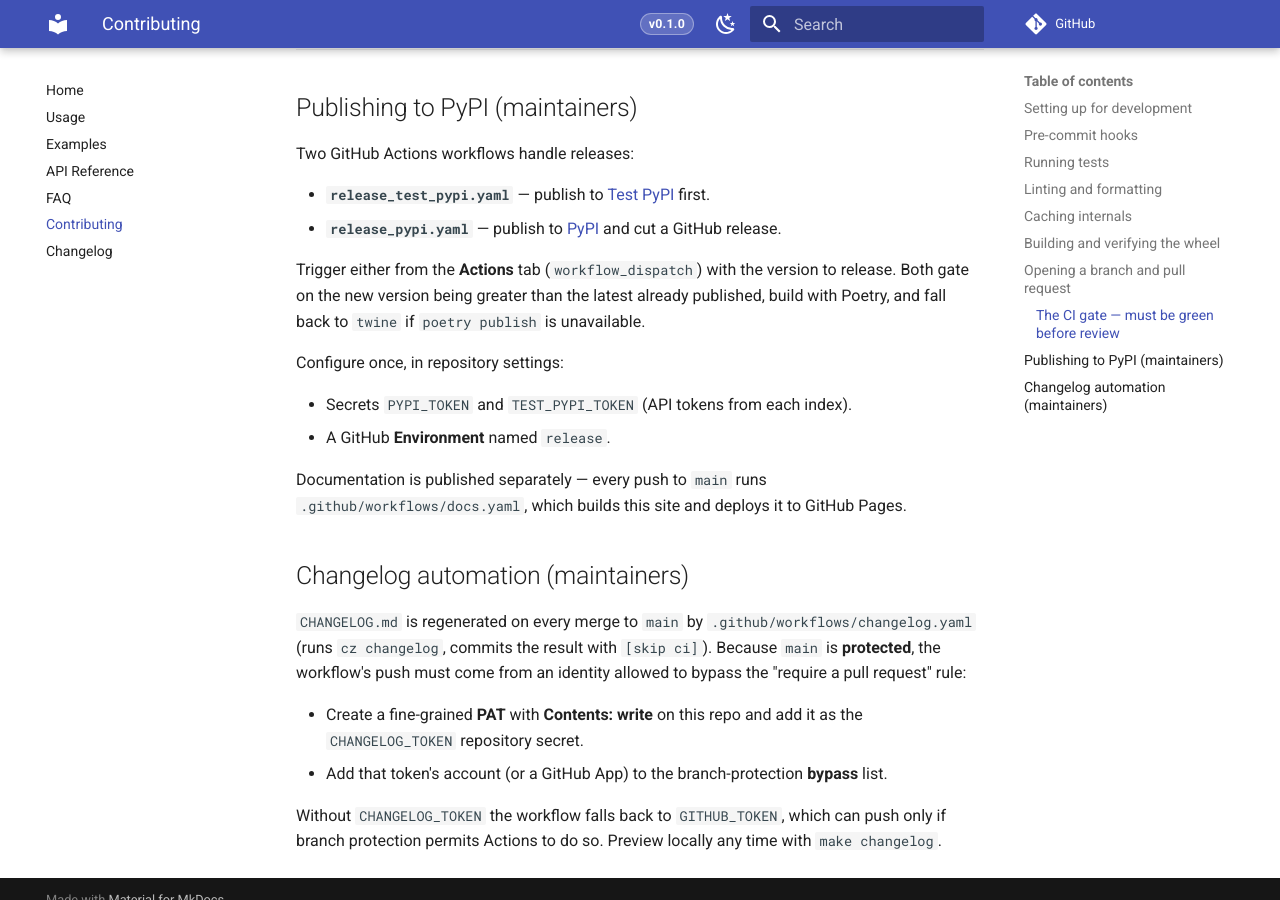
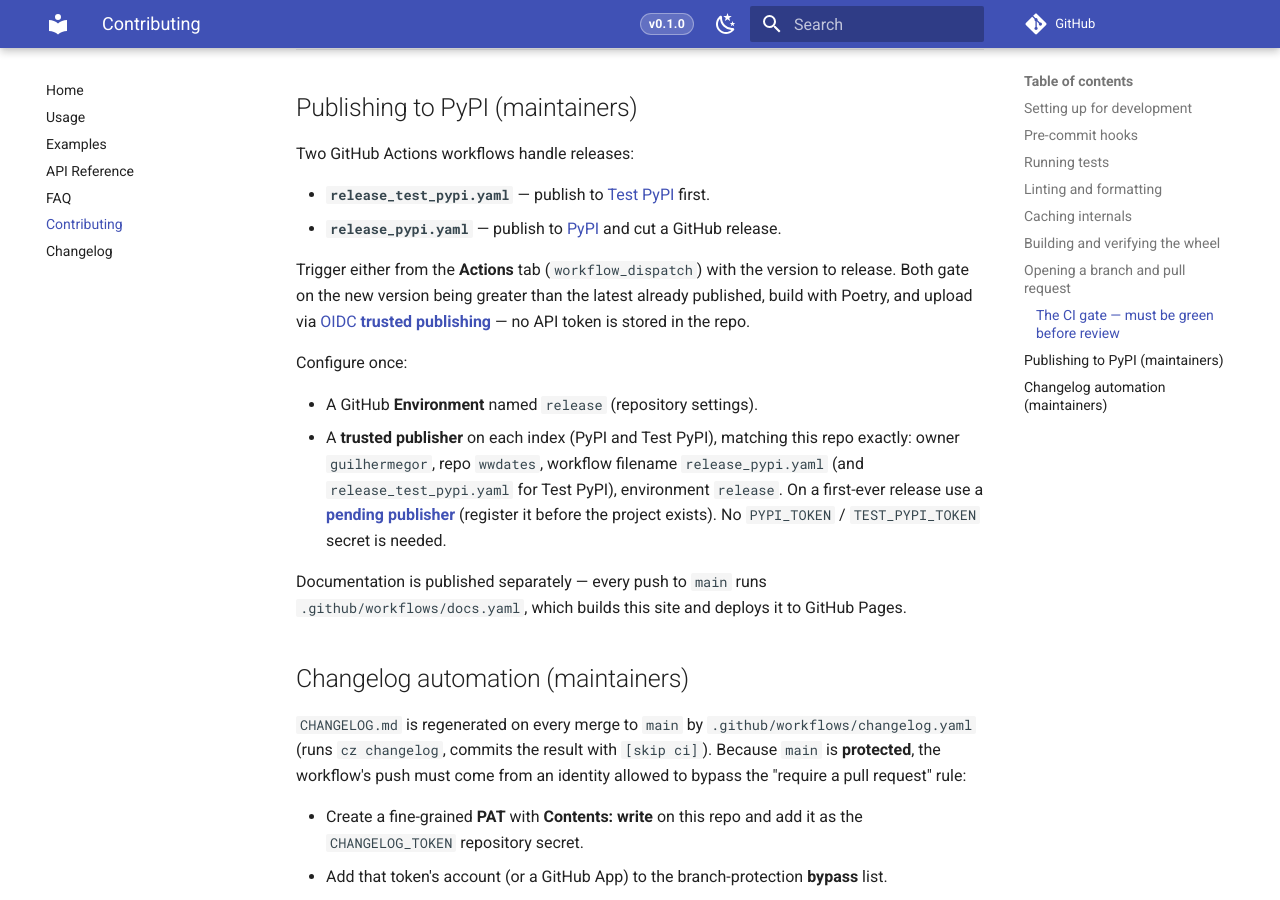
Before and after one commit to guilhermegor/wwdates, an MkDocs documentation site: the page built from docs/contributing.md, in a window 1280 px wide and 900 px high, scrolled down 3758 px. Built offline with MkDocs 1.6.1 and Material for MkDocs 9.7.7, drawn with Linux system fonts in a browser that asks for light colours; comment, search, counter and statistics services are not loaded.

Commit message:
ci: publish to PyPI via OIDC trusted publishing (replaces tokens)
Both release workflows now publish with pypa/gh-action-pypi-publish
under the existing id-token: write / environment: release, instead of
poetry config pypi-token + twine fallback. No PYPI_TOKEN / TEST_PYPI_TOKEN
secret is stored; the runner mints a short-lived OIDC token PyPI verifies
against a trusted publisher bound to this repo/workflow/environment.

The publish jobs no longer install Poetry/deps (the action needs only the
built dist/ artifact). Docs (contributing.md, CLAUDE.md) updated to
describe trusted-publisher setup.

Isolated in its own commit so it can be reverted to token-based publishing
if OIDC misbehaves. Maintainer must register a trusted publisher on both
pypi.org and test.pypi.org (pending publisher for a first release).

Co-Authored-By: Claude Opus 4.8 <noreply@anthropic.com>

```diff
--- a/docs/contributing.md
+++ b/docs/contributing.md
@@ -182,12 +182,17 @@ Two GitHub Actions workflows handle releases:
 
 Trigger either from the **Actions** tab (`workflow_dispatch`) with the version to release. Both
 gate on the new version being greater than the latest already published, build with Poetry, and
-fall back to `twine` if `poetry publish` is unavailable.
+upload via [OIDC **trusted publishing**](https://docs.pypi.org/trusted-publishers/) — no API
+token is stored in the repo.
 
-Configure once, in repository settings:
+Configure once:
 
-- Secrets `PYPI_TOKEN` and `TEST_PYPI_TOKEN` (API tokens from each index).
-- A GitHub **Environment** named `release`.
+- A GitHub **Environment** named `release` (repository settings).
+- A **trusted publisher** on each index (PyPI and Test PyPI), matching this repo exactly:
+  owner `guilhermegor`, repo `wwdates`, workflow filename `release_pypi.yaml` (and
+  `release_test_pypi.yaml` for Test PyPI), environment `release`. On a first-ever release use a
+  [**pending publisher**](https://docs.pypi.org/trusted-publishers/creating-a-project-through-oidc/)
+  (register it before the project exists). No `PYPI_TOKEN` / `TEST_PYPI_TOKEN` secret is needed.
 
 Documentation is published separately — every push to `main` runs
 `.github/workflows/docs.yaml`, which builds this site and deploys it to GitHub Pages.
```
Also changed, not shown: CLAUDE.md (+6 -6 lines), docs/backlog/dehydrate-calendars_20260704_130854.md (+8 -3 lines), 2 other files.
